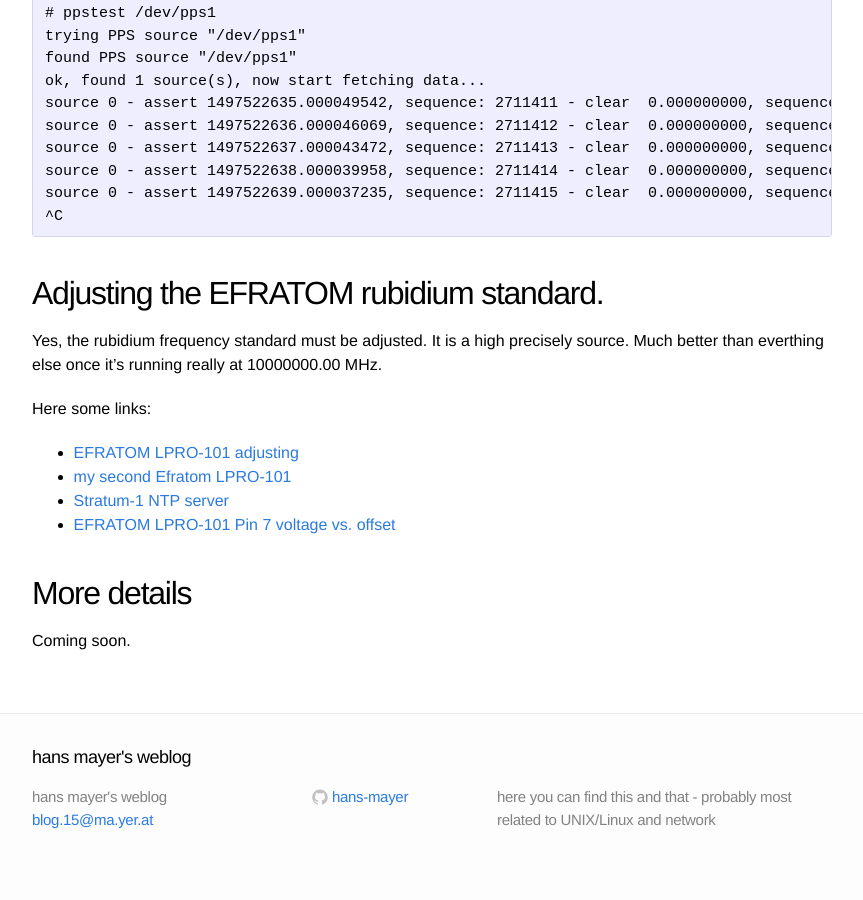
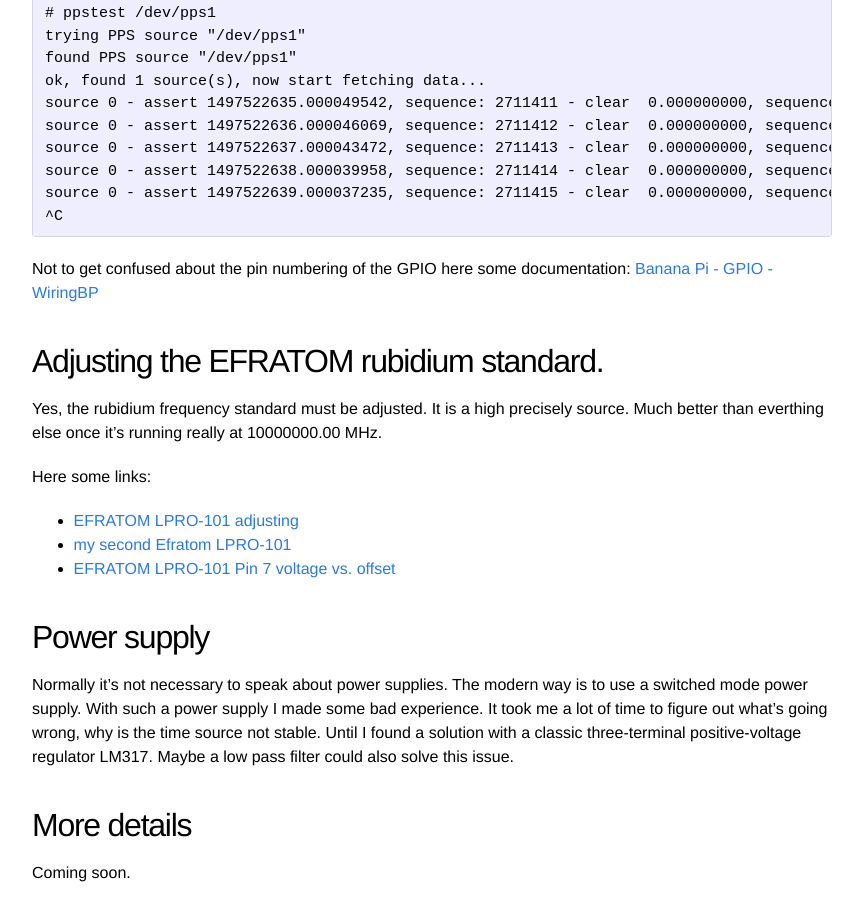
Before and after one commit to hans-mayer/blog, a Jekyll site: the page built from _posts/2017-06-11-stratum-0-server.markdown, in a window 1280 px wide and 900 px high, scrolled down 2456 px. Shown: the whole window, without its empty margins (208-1071 px from the left). Built offline with Jekyll 4.4.1, drawn with Linux system fonts in a browser that asks for light colours; before the commit the page ends 3332 px from its top, so only the background shows below that.

Commit message:
tratum-0-server bananapi-compile-kernel kernel-with-1PPS

```diff
--- a/_posts/2016-01-01-bananapi-compile-kernel.markdown
+++ b/_posts/2016-01-01-bananapi-compile-kernel.markdown
@@ -43,3 +43,9 @@
 To verify from which repository you cloned the tree run
 
 > git remote show -n origin
+
+See also:
+
+* [Kernel with 1PPS support](/2017/06/12/kernel-with-1PPS.html){:target="_blank"}
+* [Stratum-1 NTP Server with rubidium source](/2017/06/11/stratum-0-server.html){:target="_blank"}
+*
--- a/_posts/2017-06-11-stratum-0-server.markdown
+++ b/_posts/2017-06-11-stratum-0-server.markdown
@@ -101,6 +101,8 @@
 ^C
 </pre>
 
+Not to get confused about the pin numbering of the GPIO here some documentation: [Banana Pi - GPIO - WiringBP](/2016/01/08/bananapi-gpio-wiringbp.html){:target="_blank"}
+
 ## Adjusting the EFRATOM rubidium standard.
 
 Yes, the rubidium frequency standard must be adjusted. It is a high precisely source. Much better than everthing else once it's running really at 10000000.00 MHz.
@@ -109,8 +111,11 @@
 
 * [EFRATOM LPRO-101 adjusting](/2016/01/03/efratom-lpro-101-adjusting.html){:target="_blank"}
 * [my second Efratom LPRO-101](/2016/07/25/second-efratom.html){:target="_blank"}
-* [Stratum-1 NTP server ](/2017/06/11/stratum-0-server.html){:target="_blank"}
 * [EFRATOM LPRO-101 Pin 7 voltage vs. offset](/2016/01/31/efratom-lpro-101-pin7-voltage.html){:target="_blank"}
+
+## Power supply
+
+Normally it's not necessary to speak about power supplies. The modern way is to use a switched mode power supply. With such a power supply I made some bad experience. It took me a lot of time to figure out what's going wrong, why is the time source not stable. Until I found a solution with a classic three-terminal positive-voltage regulator LM317. Maybe a low pass filter could also solve this issue.
 
 
 ## More details
--- a/_posts/2017-06-12-kernel-with-1PPS.markdown
+++ b/_posts/2017-06-12-kernel-with-1PPS.markdown
@@ -156,3 +156,8 @@
 You could build a new kernel. But probably you need also a patch for this driver. It is from Chen Wei weichen302@gmail.com and you can find it here:
 
 [https://github.com/infinet/bananapi/blob/master/pps-over-gpio.patch](https://github.com/infinet/bananapi/blob/master/pps-over-gpio.patch){:target="_blank"}
+
+See also:
+
+* [Banana Pi compile kernel and header](/2016/01/01/bananapi-compile-kernel.html){:target="_blank"}
+* [Stratum-1 NTP Server with rubidium source](/2017/06/11/stratum-0-server.html){:target="_blank"}
```
